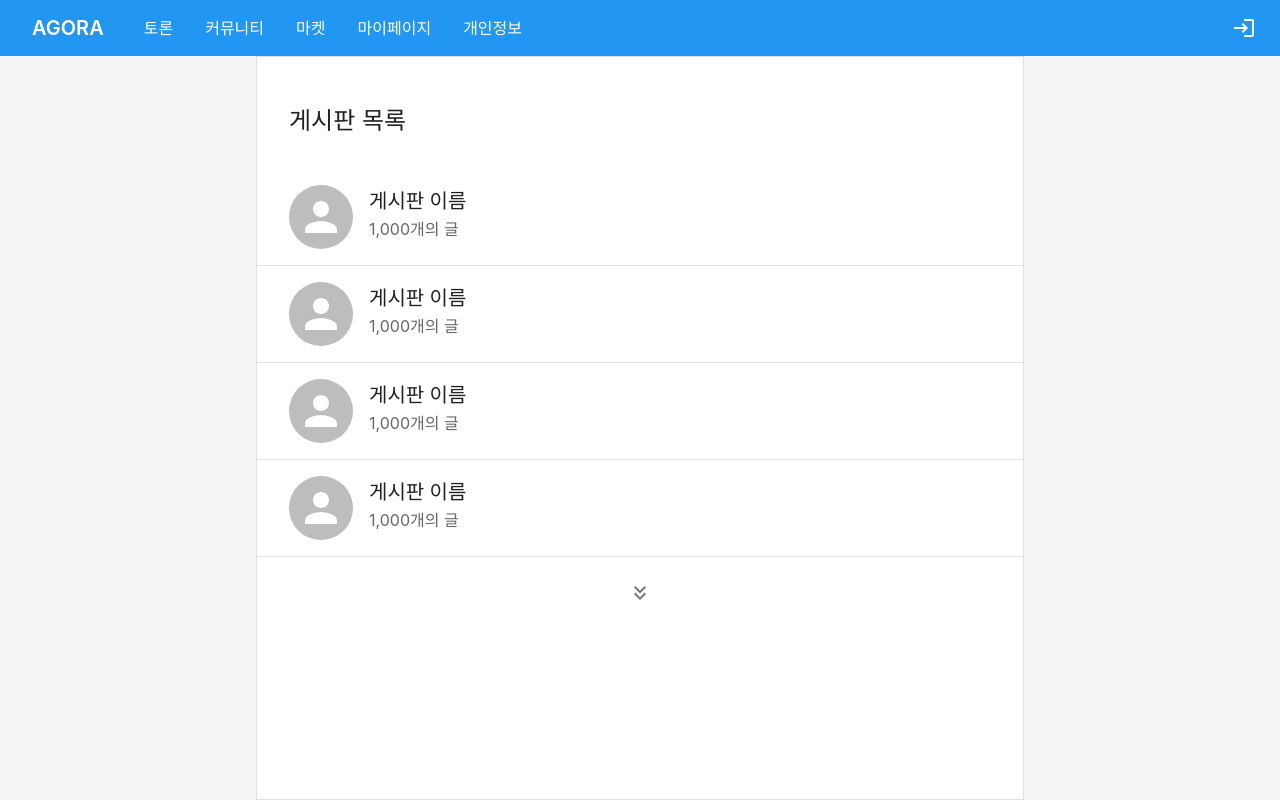
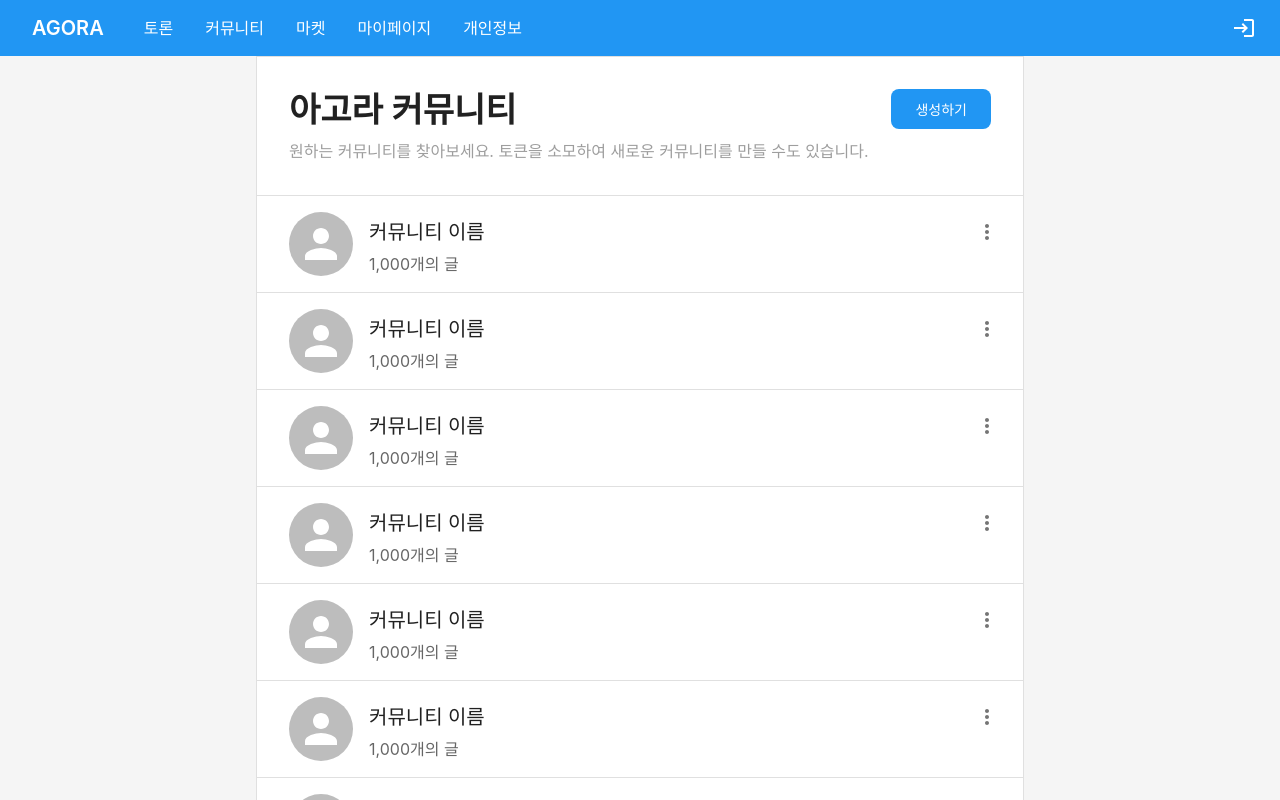
Before and after one commit to BEB-Agora-Project/Project-Agora_client, a React (Create React App) app in the folder client/: page /board in a window 1280 px wide. Shown: the top 800 px of the page. Built offline with nearby package versions, Linux system fonts and the light colour scheme; a small style sheet from the web is missing.

Commit message:
fix: 레이아웃 수정

```diff
--- a/client/src/components/BoardCard.tsx
+++ b/client/src/components/BoardCard.tsx
@@ -1,8 +1,9 @@
 import React from "react";
-import { Avatar, Box, Stack, Typography } from "@mui/material";
+import { Avatar, Box, IconButton, Stack, Typography } from "@mui/material";
 import { Link } from "react-router-dom";
 import useMediaQuery from "../hooks/useMediaQuery";
 import { theme } from "../styles/theme";
+import MoreVertIcon from "@mui/icons-material/MoreVert";
 
 const BoardCard: React.FC = () => {
   const matches = useMediaQuery(`(min-width: ${theme.media.desktop})`);
@@ -11,9 +12,18 @@ const BoardCard: React.FC = () => {
     <Link to="/board/1">
       <Box sx={{ display: "flex", gap: 2, p: 2, cursor: "pointer" }}>
         <Avatar sx={{ width: "4rem", height: "4rem", ml: matches ? 2 : 0 }} />
-        <Stack>
-          <Stack direction="row" spacing={1} alignItems="center">
-            <Typography variant="h6">게시판 이름</Typography>
+        <Stack sx={{ flex: 1 }}>
+          <Stack
+            direction="row"
+            sx={{
+              alignItems: "center",
+              justifyContent: "space-between",
+            }}
+          >
+            <Typography variant="h6">커뮤니티 이름</Typography>
+            <IconButton>
+              <MoreVertIcon />
+            </IconButton>
           </Stack>
           <Typography sx={{ color: "text.secondary" }}>1,000개의 글</Typography>
         </Stack>
--- a/client/src/pages/Market.tsx
+++ b/client/src/pages/Market.tsx
@@ -20,6 +20,7 @@ import SearchIcon from "@mui/icons-material/Search";
 import KeyboardDoubleArrowDownIcon from "@mui/icons-material/KeyboardDoubleArrowDown";
 import MarketItemGridCard from "../components/MarketItemGridCard";
 import KeyboardArrowDownIcon from "@mui/icons-material/KeyboardArrowDown";
+import Button from "../components/common/Button";
 
 const Base = styled.div``;
 
@@ -39,7 +40,7 @@ const Market: React.FC = () => {
         <Box sx={{ ...boxStyle, gap: 0 }}>
           <Box sx={{ display: "flex", justifyContent: "space-between" }}>
             <Typography variant="h4" sx={{ fontWeight: 600 }}>
-              마켓
+              마켓 플레이스
             </Typography>
             <IconButton>
               <SearchIcon fontSize="large" />
@@ -94,9 +95,10 @@ const Market: React.FC = () => {
         </Box>
         <Divider />
         <Box sx={boxStyle}>
+          <Stack direction="row" sx={{ justifyContent: "space-between" }}>
             <Stack
               direction="row"
-            spacing={4}
+              spacing={2}
               sx={{ alignItems: "center", pb: 2 }}
             >
               <Typography variant="h5">전체 NFT</Typography>
@@ -104,6 +106,8 @@ const Market: React.FC = () => {
                 <Typography>인기순</Typography>
                 <KeyboardArrowDownIcon />
               </Stack>
+            </Stack>
+            <Button>토큰 충전하기</Button>
           </Stack>
           <Box
             sx={{
@@ -121,13 +125,25 @@ const Market: React.FC = () => {
             <MarketItemGridCard />
           </Box>
         </Box>
-        <Box sx={{ display: "flex", justifyContent: "center", pb: 4 }}>
+        <Box
+          sx={{
+            display: "flex",
+            flexDirection: "column",
+            justifyContent: "center",
+            alignItems: "center",
+            mt: 2,
+            mb: 4,
+          }}
+        >
+          <Typography sx={{ fontWeight: "700", color: grey[700] }}>
+            더보기
+          </Typography>
           <IconButton>
             <KeyboardDoubleArrowDownIcon />
           </IconButton>
         </Box>
         <Divider />
-        <Box sx={boxStyle} bgcolor={grey[400]}>
+        <Box sx={boxStyle} bgcolor={theme.primary}>
           <Typography
             variant="h5"
             sx={{ fontWeight: 600, color: "white", mt: 8 }}
--- a/client/src/pages/auth/Login.tsx
+++ b/client/src/pages/auth/Login.tsx
@@ -103,7 +103,7 @@ const Login: React.FC = () => {
 
   return (
     <Base>
-      <PaperLayout width="40rem">
+      <PaperLayout width="32rem">
         <Box
           sx={{
             display: "flex",
--- a/client/src/pages/auth/SignUp.tsx
+++ b/client/src/pages/auth/SignUp.tsx
@@ -103,7 +103,7 @@ const Login: React.FC = () => {
 
   return (
     <Base>
-      <PaperLayout width="40rem">
+      <PaperLayout width="32rem">
         <Box
           sx={{
             display: "flex",
--- a/client/src/pages/board/BoardList.tsx
+++ b/client/src/pages/board/BoardList.tsx
@@ -1,5 +1,5 @@
 import styled from "@emotion/styled";
-import { Box, Divider, IconButton, Typography } from "@mui/material";
+import { Box, Divider, IconButton, Stack, Typography } from "@mui/material";
 import React, { useState } from "react";
 import BoardCard from "../../components/BoardCard";
 import KeyboardDoubleArrowDownIcon from "@mui/icons-material/KeyboardDoubleArrowDown";
@@ -7,6 +7,9 @@ import BoardCardSkeleton from "../../components/skeletons/BoardCardSkeleton";
 import PaperLayout from "../../components/PaperLayout";
 import useMediaQuery from "../../hooks/useMediaQuery";
 import { theme } from "../../styles/theme";
+import { grey } from "@mui/material/colors";
+import Button from "../../components/common/Button";
+import { FAKE_ARRAY } from "../../lib/dummyData";
 
 const Base = styled.div``;
 
@@ -26,18 +29,23 @@ const BoardList: React.FC = () => {
     <Base>
       <PaperLayout width="48rem">
         <Box sx={{ p: matches ? 4 : 2 }}>
-          <Typography variant="h5" sx={{ mt: 2 }}>
-            게시판 목록
+          <Stack direction="row" sx={{ justifyContent: "space-between" }}>
+            <Typography variant="h4" sx={{ fontWeight: 600 }}>
+              아고라 커뮤니티
+            </Typography>
+            <Button>생성하기</Button>
+          </Stack>
+          <Typography sx={{ color: grey[500], mt: 1 }}>
+            원하는 커뮤니티를 찾아보세요. 토큰을 소모하여 새로운 커뮤니티를 만들
+            수도 있습니다.
           </Typography>
         </Box>
-        <BoardCard />
-        <Divider />
-        <BoardCard />
-        <Divider />
-        <BoardCard />
-        <Divider />
-        <BoardCard />
-        <Divider />
+        {FAKE_ARRAY.map(() => (
+          <>
+            <Divider />
+            <BoardCard />
+          </>
+        ))}
         {loading && (
           <>
             <BoardCardSkeleton />
--- a/client/src/pages/board/BoardPostList.tsx
+++ b/client/src/pages/board/BoardPostList.tsx
@@ -1,5 +1,5 @@
 import styled from "@emotion/styled";
-import { Box, Input, Paper, Tab, Tabs, Typography } from "@mui/material";
+import { Box, Input, Paper, Stack, Tab, Tabs, Typography } from "@mui/material";
 import React, { useEffect, useState } from "react";
 import { useLocation, useNavigate, useSearchParams } from "react-router-dom";
 import BoardPostCard from "../../components/BoardPostCard";
@@ -62,17 +62,21 @@ const BoardPostList: React.FC = () => {
       <PaperLayout width="48rem">
         <Box
           sx={{
-            display: "flex",
-            justifyContent: "space-between",
             p: matches ? 4 : 2,
             mt: 2,
           }}
         >
-          <Typography variant="h5">
-            게시판{getLastPathname(location.pathname)}
+          <Stack direction="row" sx={{ justifyContent: "space-between" }}>
+            <Typography variant="h5" sx={{ fontWeight: 600 }}>
+              # 아고라 커뮤니티 {getLastPathname(location.pathname)}
+            </Typography>
+            <Button onClick={onClickPostButton}>글쓰기</Button>
+          </Stack>
+          <Typography sx={{ color: grey[500] }}>
+            커뮤니티 매니저: 노논
           </Typography>
-          <Button onClick={onClickPostButton}>글쓰기</Button>
         </Box>
+
         <Box
           sx={{
             display: "flex",
```
Lines whose indentation alone changed are shown as unchanged.
